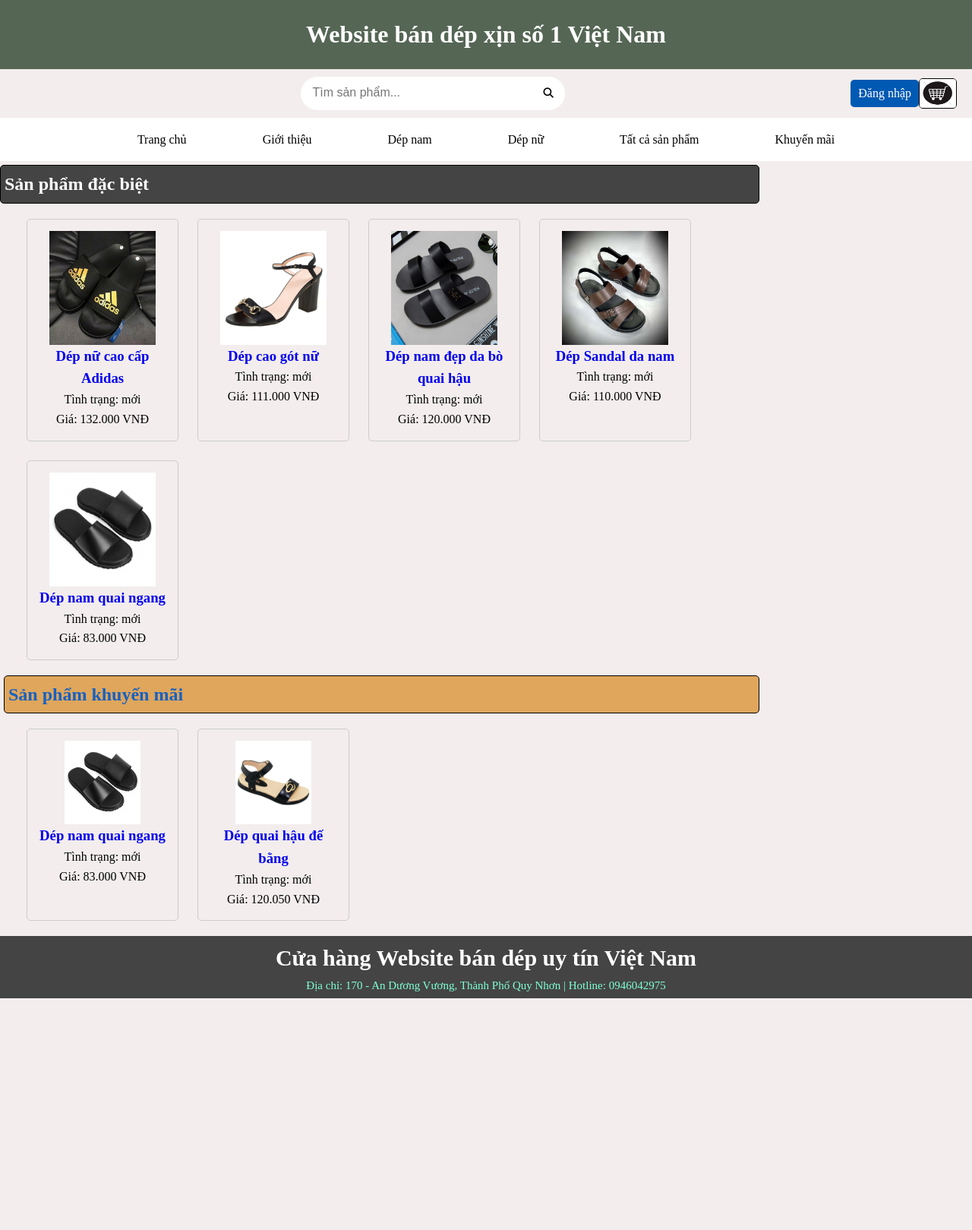
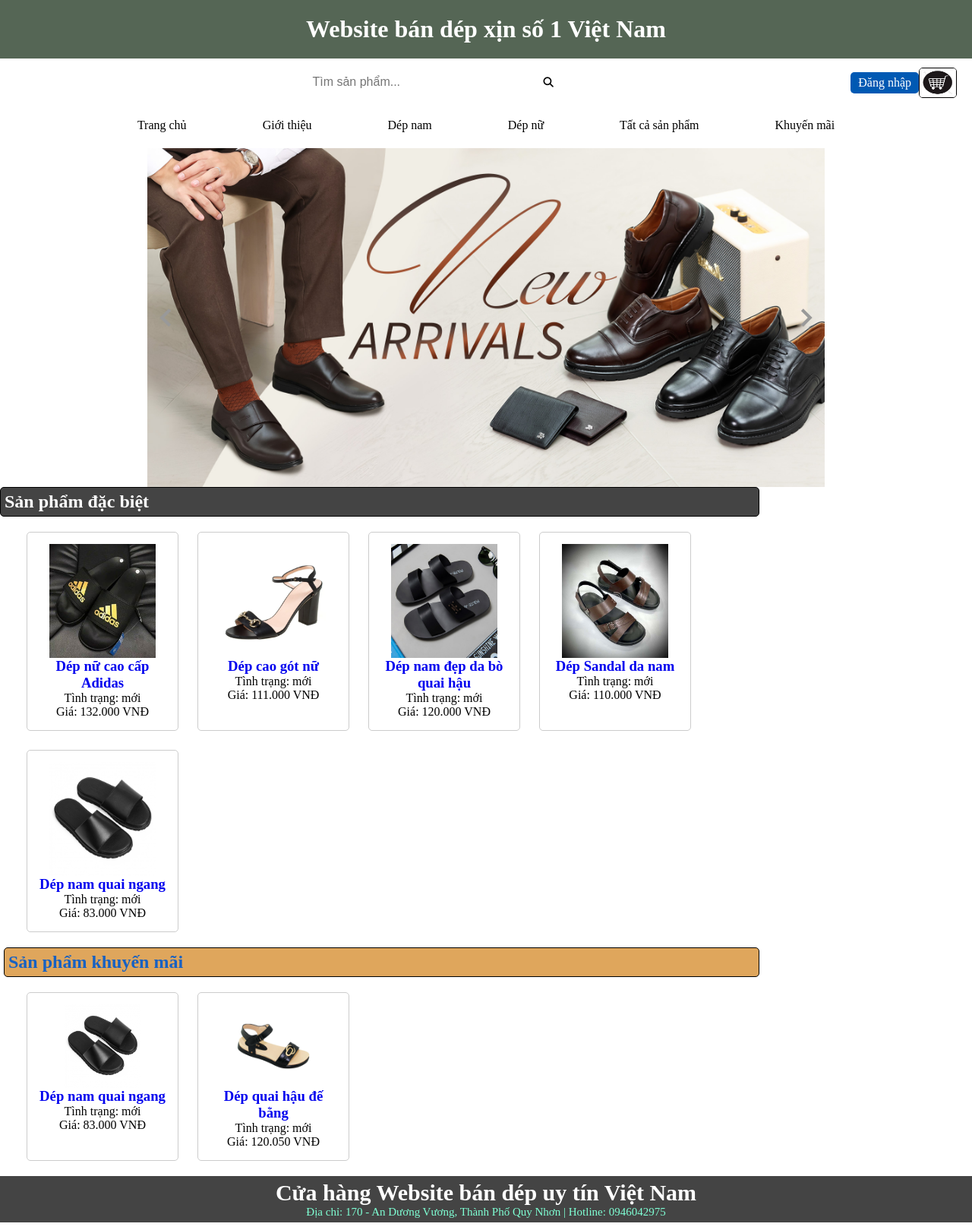
Before and after one commit to QuocTuan29/LTWed, a PHP site: page / in a window 1280 px wide. Shown: the whole page at 76% size. Before the commit the page ends 1324 px from the top, so only its background shows below. Run offline with PHP 8.4, Linux system fonts and the light colour scheme; data comes from the database, SQL or seed files in the repository.

Commit message:
Sửa đổi lần 1

```diff
--- /dev/null
+++ b/Slide/slide.js
@@ -0,0 +1,45 @@
+document.addEventListener("DOMContentLoaded", () => {
+  const listImage = document.querySelector(".list-images");
+  const imgs = document.querySelectorAll(".list-images img");
+  const btnLeft = document.querySelector(".btn-left");
+  const btnRight = document.querySelector(".btn-right");
+  const total = imgs.length;
+
+  let current = 0;
+  let width = imgs[0].clientWidth;
+
+  // Cập nhật chiều rộng khi resize
+  window.addEventListener("resize", () => {
+    width = imgs[0].clientWidth;
+    updateSlide();
+  });
+
+  const updateSlide = () => {
+    listImage.style.transform = `translateX(-${width * current}px)`;
+  };
+
+  const nextSlide = () => {
+    current = (current + 1) % total;
+    updateSlide();
+  };
+
+  const prevSlide = () => {
+    current = (current - 1 + total) % total;
+    updateSlide();
+  };
+
+  // Tự động chuyển slide mỗi 4 giây
+  let slideInterval = setInterval(nextSlide, 4000);
+
+  btnRight.addEventListener("click", () => {
+    clearInterval(slideInterval);
+    nextSlide();
+    slideInterval = setInterval(nextSlide, 4000);
+  });
+
+  btnLeft.addEventListener("click", () => {
+    clearInterval(slideInterval);
+    prevSlide();
+    slideInterval = setInterval(nextSlide, 4000);
+  });
+});
--- /dev/null
+++ b/Slide/slide.php
@@ -0,0 +1,68 @@
+<head>
+  <meta charset="UTF-8" />
+  <link
+    href="https://unpkg.com/boxicons@2.1.4/css/boxicons.min.css"
+    rel="stylesheet" />
+  <title>Slider Demo</title>
+  <style>
+    .slider {
+      width: 100%;
+      max-width: 891.2px;
+      aspect-ratio: 2/1;
+      overflow: hidden;
+      position: relative;
+    }
+
+    .list-images {
+      display: flex;
+      width: 300%;
+      transition: 0.5s;
+    }
+
+    .slider-img {
+      max-width: 891.2px;
+      aspect-ratio: 2/1;
+      width: 100%;
+      height: auto;
+      object-fit: cover;
+    }
+
+    .btn:hover {
+      color: aliceblue;
+    }
+
+    .btn {
+      font-size: 50px;
+      color: #999;
+      position: absolute;
+      top: 50%;
+      transform: translateY(-50%);
+      cursor: pointer;
+    }
+
+    .btn-left {
+      left: 0;
+    }
+
+    .btn-right {
+      right: 0;
+    }
+  </style>
+</head>
+
+<body>
+  <div class="slider">
+    <div class="list-images" id="slides">
+
+      <div><img class="slider-img" src="Slide/ảnh giày.jpg" alt="Image 2" /></div>
+      <div><img class="slider-img" src="Slide/Ảnh dép.jpg" alt="Image 3" /></div>
+
+    </div>
+    <div class="btns">
+      <div class="btn-left btn"><i class="bx bx-chevron-left"></i></div>
+      <div class="btn-right btn"><i class='bx bx-chevron-right'></i></div>
+    </div>
+  </div>
+
+  <script src="./slide.js"></script>
+</body>
--- a/chucnang/menungang/tatcasanpham.php
+++ b/chucnang/menungang/tatcasanpham.php
@@ -90,7 +90,7 @@
 
         //Nếu Không có kết quả
         if ($totalRow == 0) {
-            echo '<p> Không tìm thấy sản phẩm nào "<strong>' . htmlspecialchars($search) . '<strong>".<\p> ';
+            echo '<p> Không tìm thấy sản phẩm nào tên "<strong>' . htmlspecialchars($search) . '<strong>" ';
         }
         ?>
     </div>
--- a/css/styles.css
+++ b/css/styles.css
@@ -5,7 +5,9 @@
   box-sizing: border-box;
   font-family: "Poppins", sans-serif;
 }
-
+body {
+  background-color: #ffffff;
+}
 body {
   background-color: #e4e9f7;
 }
--- a/css/trangchu.css
+++ b/css/trangchu.css
@@ -3,15 +3,15 @@
   margin: 0;
   box-sizing: border-box;
 }
-body {
-  font-size: 16px;
-  background-color: #999;
-  line-height: 1.6;
+.slide {
+  display: flex;
+  align-items: center;
+  justify-content: center;
 }
 #wrapper {
   width: 100%;
   margin: 0 auto;
-  background-color: #f3eded;
+  background-color: #ffffff;
   box-shadow: 0 0 10px rgba(0, 0, 0, 0.1);
 }
 /* Search */
@@ -83,7 +83,7 @@ nav a:hover {
   color: #999;
 }
 #main {
-  width: 1000px;
+  width: 100%;
   height: auto;
 }
 .prd-block {
--- a/index.php
+++ b/index.php
@@ -13,11 +13,13 @@ include_once('cauhinh/ketnoi.php');
     <link rel="stylesheet" type="text/css" href="css/trangchu.css">
     <link rel="stylesheet" type="text/css" href="css/khuyenmai.css">
     <link rel="stylesheet" type="text/css" href="css/chitietsp.css">
+
 </head>
 <div id="wrapper">
     <header>
         <h1>Website bán dép xịn số 1 Việt Nam</h1>
     </header>
+
 
     <div id="head-container">
         <div id="search-bar">
@@ -52,6 +54,7 @@ include_once('cauhinh/ketnoi.php');
 
     <body>
 
+
         <div id="navbar">
             <nav class="navbar navbar-expand">
                 <ul>
@@ -68,9 +71,15 @@ include_once('cauhinh/ketnoi.php');
                     ?>
                 </ul>
         </div>
-        <?php
-        ?>
+
+        <div class="slide">
+            <?php include_once('Slide/slide.php'); ?>
+            <script src="Slide/slide.js"></script>
+        </div>
+
+
         <div id="main">
+
             <?php
             if (isset($_GET['page_layout'])) {
 
@@ -99,12 +108,14 @@ include_once('cauhinh/ketnoi.php');
             }
             ?>
         </div>
+
         <div id="footer">
             <div id="footer-item">
                 <h4>Cửa hàng Website bán dép uy tín Việt Nam</h4>
                 <p><span>Địa chỉ:</span> 170 - An Dương Vương, Thành Phố Quy Nhơn | <span>Hotline: 0946042975</span> </p>
             </div>
         </div>
+
     </body>
 
 </div>
```
Also changed, not shown: Slide/Ảnh dép.jpg (added), Slide/ảnh giày.jpg (added).
